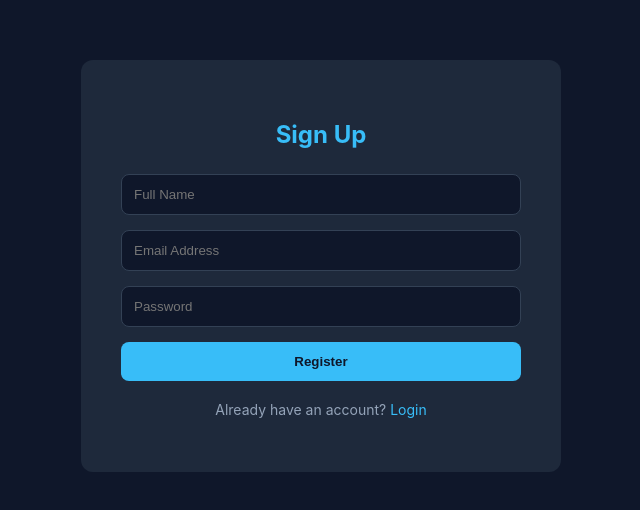
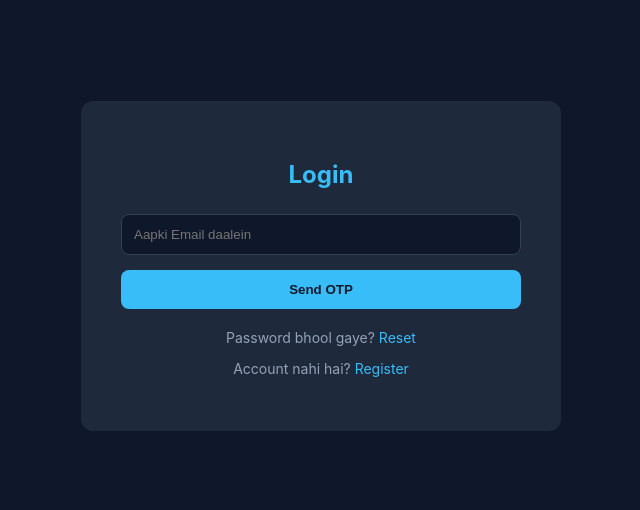
Before and after one commit to rohit-1092/stream-sasta-scout, a React (Create React App) app in the folder frontend/: page / in a window 1280 px wide. Shown: the part 134-644 px from the top of the page, without its empty margins (319-959 px from the left). Built offline with nearby package versions, Linux system fonts and the light colour scheme.

Commit message:
Update App.js

```diff
--- a/frontend/src/App.js
+++ b/frontend/src/App.js
@@ -1,31 +1,71 @@
-import React, { useState } from "react";
-import { BrowserRouter as Router } from "react-router-dom"; // Yeh sabse zaroori hai
+import React, { useState, useEffect } from "react";
+import { BrowserRouter as Router } from "react-router-dom";
 import Register from "./components/Register";
 import Login from "./components/Login";
 import Dashboard from "./components/Dashboard";
 import ForgotPassword from "./components/ForgotPassword";
 
 function App() {
-  const [step, setStep] = useState("register");
+  const [step, setStep] = useState("login"); // Default step login rakha hai persistence check ke liye
   const [user, setUser] = useState(null);
+
+  // 1. App load hote hi check karein ki kya koi user pehle se logged in hai
+  useEffect(() => {
+    const savedUser = localStorage.getItem("user");
+    if (savedUser) {
+      try {
+        const parsedUser = JSON.parse(savedUser);
+        setUser(parsedUser);
+        setStep("dashboard");
+      } catch (error) {
+        console.error("LocalStorage data error:", error);
+        localStorage.removeItem("user");
+      }
+    }
+  }, []);
 
   return (
     <Router>
       <div className="App" style={{ minHeight: '100vh', background: '#0f172a' }}>
+
+        {/* Registration Screen */}
         {step === "register" && (
           <Register onNavigateToLogin={() => setStep("login")} />
         )}
+
+        {/* Login Screen - Login success par data save hota hai */}
         {step === "login" && (
           <Login
-            onLoginSuccess={(u) => { setUser(u); setStep("dashboard"); }}
+            onLoginSuccess={(u) => {
+              setUser(u);
+              localStorage.setItem("user", JSON.stringify(u)); // Browser mein user data save karein
+              setStep("dashboard");
+            }}
             onNavigateToRegister={() => setStep("register")}
             onNavigateToForgot={() => setStep("forgot")}
           />
         )}
-        {step === "forgot" && <ForgotPassword onNavigateToLogin={() => setStep("login")} />}
-        {step === "dashboard" && <Dashboard userEmail={user?.email} onLogout={() => setStep("login")} />}
+
+        {/* Forgot Password Screen */}
+        {step === "forgot" && (
+          <ForgotPassword onNavigateToLogin={() => setStep("login")} />
+        )}
+
+        {/* Dashboard - Logout par data remove hota hai */}
+        {step === "dashboard" && (
+          <Dashboard
+            userEmail={user?.email}
+            onLogout={() => {
+              setUser(null);
+              localStorage.removeItem("user"); // Browser se data delete karein
+              setStep("login");
+            }}
+          />
+        )}
+
       </div>
     </Router>
   );
 }
+
 export default App;
```
